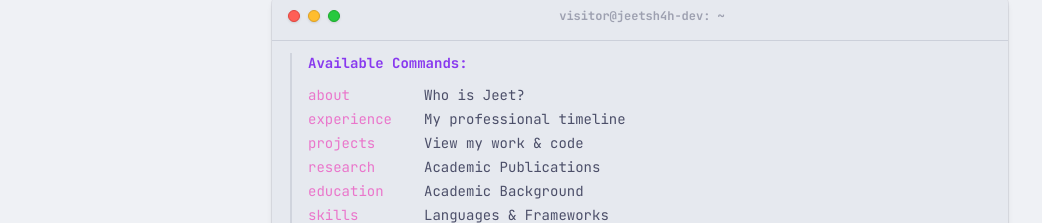
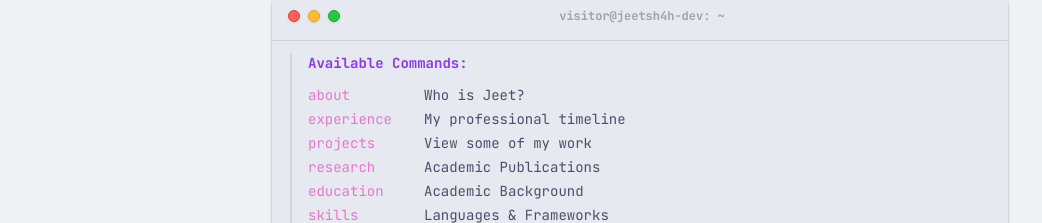
Before and after one commit to jeetsh4h/jeetsh4h-dev, a Next.js app: page /terminal in a window 1280 px wide. Shown: the part 60-283 px from the top of the page, without its empty margins (0-1042 px from the left). Built offline with nearby package versions, Linux system fonts and the light colour scheme.

Commit message:
edit help of projects command

```diff
--- a/components/terminal/commands.tsx
+++ b/components/terminal/commands.tsx
@@ -27,7 +27,7 @@ const experience: CommandDef = {
 };
 
 const projects: CommandDef = {
-  description: "View my work & code",
+  description: "View some of my work",
   aliases: ["proj"],
   action: () => ({
     result: <Projects />,
```
